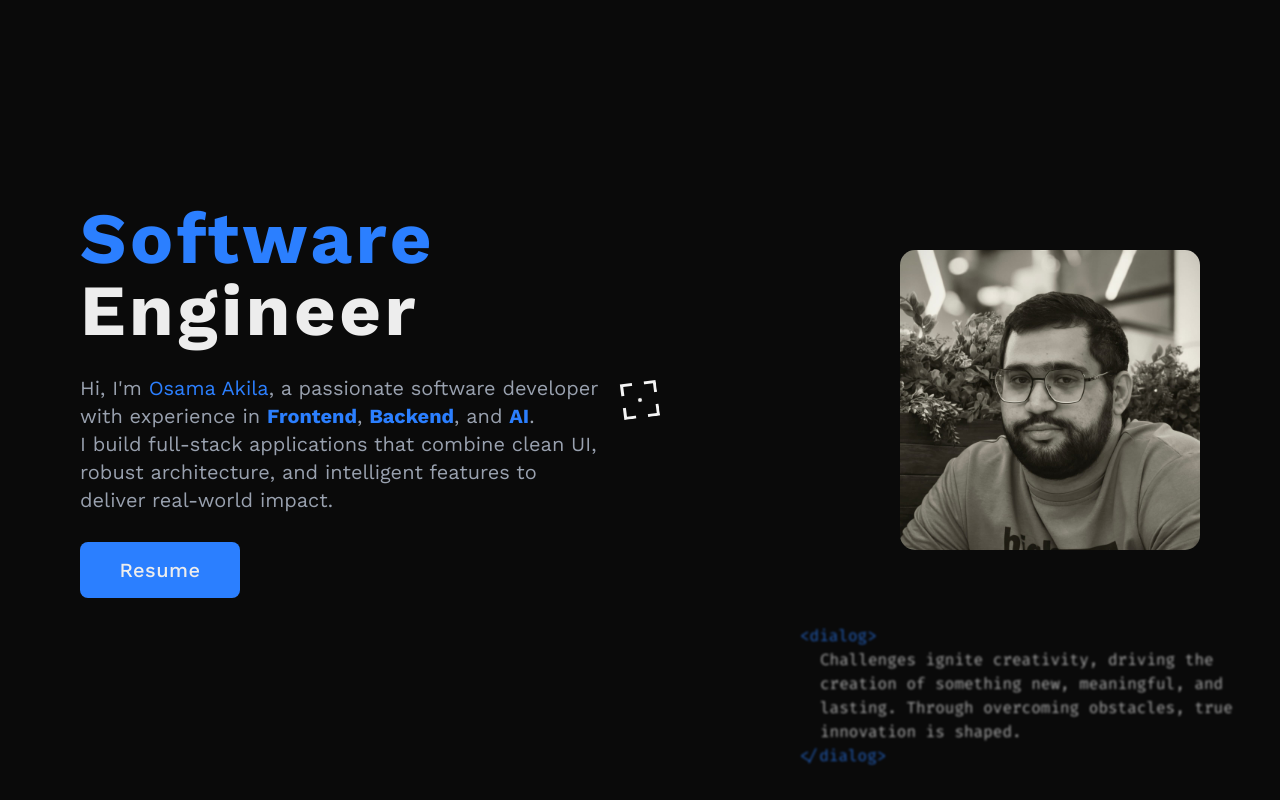
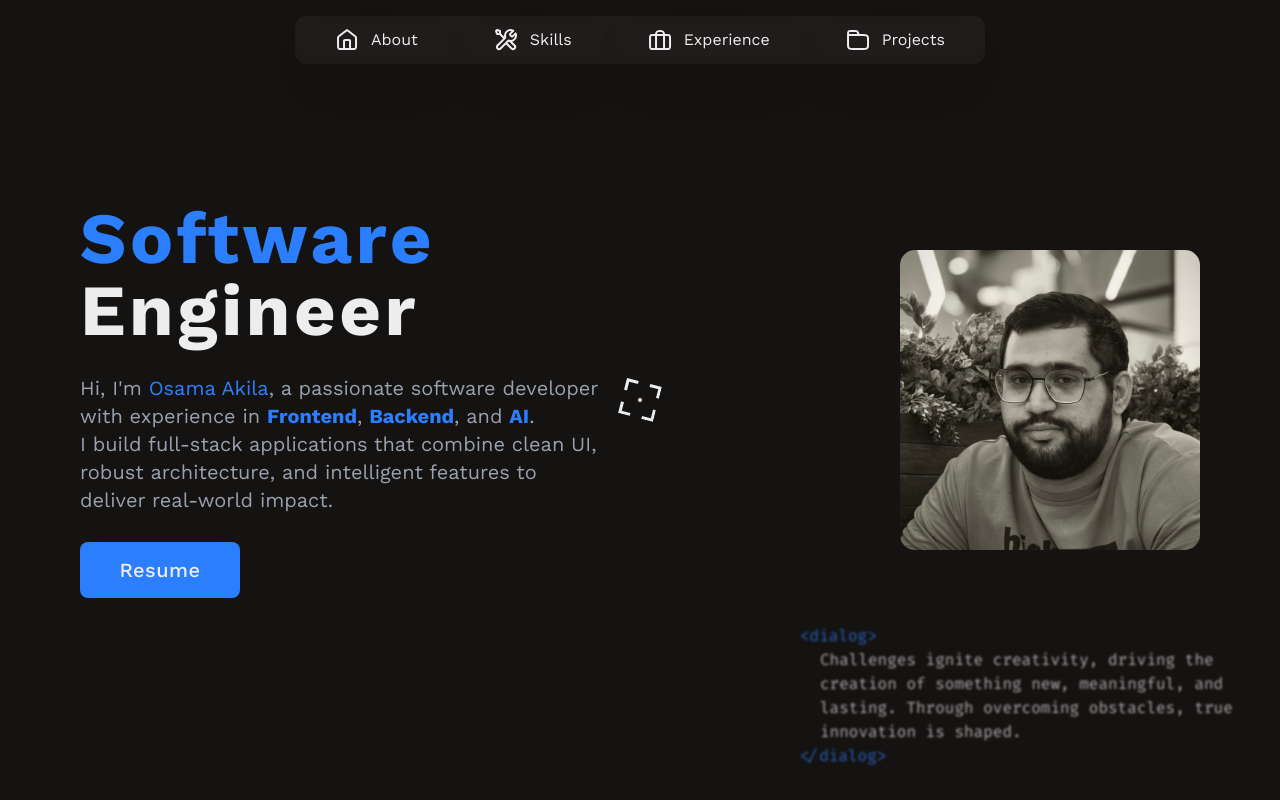
Before and after one commit to OsamaAkilaDev/PersonalWebsite, a Next.js app: page / in a window 1280 px wide. Shown: the top 800 px of the page. Built offline with nearby package versions, Linux system fonts and the light colour scheme.

Commit message:
Fixed some smooth scrolling behavior

```diff
--- a/app/components/Introduction/IntroductionCard.jsx
+++ b/app/components/Introduction/IntroductionCard.jsx
@@ -19,7 +19,7 @@ function IntroductionCard() {
         intelligent features to deliver real-world impact.
       </p>
 
-      <button className="bg-blue-500 py-3.5 text-xl font-medium tracking-wide rounded-lg hover:bg-blue-600 active:bg-blue-700 transition-colors cursor-target w-40 cursor-none">
+      <button className="bg-blue-500 py-3.5 text-xl font-medium tracking-wide rounded-lg hover:bg-blue-600 active:bg-blue-700 transition-colors cursor-target cursor-none w-40">
         Resume
       </button>
     </div>
--- /dev/null
+++ b/app/components/NavMenu.jsx
@@ -0,0 +1,108 @@
+import Link from "next/link";
+import React from "react";
+import { gsap } from "gsap";
+import { ScrollToPlugin } from "gsap/ScrollToPlugin";
+
+gsap.registerPlugin(ScrollToPlugin);
+
+const scrollToElement = (target) => {
+  gsap.to(window, {
+    duration: 1,
+    scrollTo: { y: target },
+    ease: "power2.inOut",
+  });
+};
+
+function NavMenu() {
+  return (
+    <div className="fixed bg-[#1f1c1b] rounded-xl h-12 z-10 top-4 left-1/2 -translate-x-1/2 flex gap-3 items-center p-2 ">
+      <NavLink title="About" href="#intro">
+        <svg
+          width="100%"
+          height="100%"
+          viewBox="0 0 24 24"
+          fill="none"
+          xmlns="http://www.w3.org/2000/svg"
+        >
+          <path
+            d="M9 21V13.6C9 13.0399 9 12.7599 9.10899 12.546C9.20487 12.3578 9.35785 12.2049 9.54601 12.109C9.75992 12 10.0399 12 10.6 12H13.4C13.9601 12 14.2401 12 14.454 12.109C14.6422 12.2049 14.7951 12.3578 14.891 12.546C15 12.7599 15 13.0399 15 13.6V21M11.0177 2.764L4.23539 8.03912C3.78202 8.39175 3.55534 8.56806 3.39203 8.78886C3.24737 8.98444 3.1396 9.20478 3.07403 9.43905C3 9.70352 3 9.9907 3 10.5651V17.8C3 18.9201 3 19.4801 3.21799 19.908C3.40973 20.2843 3.71569 20.5903 4.09202 20.782C4.51984 21 5.07989 21 6.2 21H17.8C18.9201 21 19.4802 21 19.908 20.782C20.2843 20.5903 20.5903 20.2843 20.782 19.908C21 19.4801 21 18.9201 21 17.8V10.5651C21 9.9907 21 9.70352 20.926 9.43905C20.8604 9.20478 20.7526 8.98444 20.608 8.78886C20.4447 8.56806 20.218 8.39175 19.7646 8.03913L12.9823 2.764C12.631 2.49075 12.4553 2.35412 12.2613 2.3016C12.0902 2.25526 11.9098 2.25526 11.7387 2.3016C11.5447 2.35412 11.369 2.49075 11.0177 2.764Z"
+            stroke="currentColor"
+            strokeWidth="2"
+            strokeLinecap="round"
+            strokeLinejoin="round"
+          />
+        </svg>
+      </NavLink>
+
+      <NavLink title="Skills" href="#skills">
+        <svg
+          width="100%"
+          height="100%"
+          viewBox="0 0 24 24"
+          fill="none"
+          xmlns="http://www.w3.org/2000/svg"
+        >
+          <path
+            d="M6 6L10.5 10.5M6 6H3L2 3L3 2L6 3V6ZM19.259 2.74101L16.6314 5.36863C16.2354 5.76465 16.0373 5.96265 15.9632 6.19098C15.8979 6.39183 15.8979 6.60817 15.9632 6.80902C16.0373 7.03735 16.2354 7.23535 16.6314 7.63137L16.8686 7.86863C17.2646 8.26465 17.4627 8.46265 17.691 8.53684C17.8918 8.6021 18.1082 8.6021 18.309 8.53684C18.5373 8.46265 18.7354 8.26465 19.1314 7.86863L21.5893 5.41072C21.854 6.05488 22 6.76039 22 7.5C22 10.5376 19.5376 13 16.5 13C16.1338 13 15.7759 12.9642 15.4298 12.8959C14.9436 12.8001 14.7005 12.7521 14.5532 12.7668C14.3965 12.7824 14.3193 12.8059 14.1805 12.8802C14.0499 12.9501 13.919 13.081 13.657 13.343L6.5 20.5C5.67157 21.3284 4.32843 21.3284 3.5 20.5C2.67157 19.6716 2.67157 18.3284 3.5 17.5L10.657 10.343C10.919 10.081 11.0499 9.95005 11.1198 9.81949C11.1941 9.68068 11.2176 9.60347 11.2332 9.44681C11.2479 9.29945 11.1999 9.05638 11.1041 8.57024C11.0358 8.22406 11 7.86621 11 7.5C11 4.46243 13.4624 2 16.5 2C17.5055 2 18.448 2.26982 19.259 2.74101ZM12.0001 14.9999L17.5 20.4999C18.3284 21.3283 19.6716 21.3283 20.5 20.4999C21.3284 19.6715 21.3284 18.3283 20.5 17.4999L15.9753 12.9753C15.655 12.945 15.3427 12.8872 15.0408 12.8043C14.6517 12.6975 14.2249 12.7751 13.9397 13.0603L12.0001 14.9999Z"
+            stroke="currentColor"
+            strokeWidth="2"
+            strokeLinecap="round"
+            strokeLinejoin="round"
+          />
+        </svg>
+      </NavLink>
+
+      <NavLink title="Experience" href="#exp">
+        <svg
+          width="100%"
+          height="100%"
+          viewBox="0 0 24 24"
+          fill="none"
+          xmlns="http://www.w3.org/2000/svg"
+        >
+          <path
+            d="M8 21V7C8 6.07003 8 5.60504 8.10222 5.22354C8.37962 4.18827 9.18827 3.37962 10.2235 3.10222C10.605 3 11.07 3 12 3C12.93 3 13.395 3 13.7765 3.10222C14.8117 3.37962 15.6204 4.18827 15.8978 5.22354C16 5.60504 16 6.07003 16 7V21M5.2 21H18.8C19.9201 21 20.4802 21 20.908 20.782C21.2843 20.5903 21.5903 20.2843 21.782 19.908C22 19.4802 22 18.9201 22 17.8V10.2C22 9.07989 22 8.51984 21.782 8.09202C21.5903 7.71569 21.2843 7.40973 20.908 7.21799C20.4802 7 19.9201 7 18.8 7H5.2C4.07989 7 3.51984 7 3.09202 7.21799C2.71569 7.40973 2.40973 7.71569 2.21799 8.09202C2 8.51984 2 9.07989 2 10.2V17.8C2 18.9201 2 19.4802 2.21799 19.908C2.40973 20.2843 2.71569 20.5903 3.09202 20.782C3.51984 21 4.0799 21 5.2 21Z"
+            stroke="currentColor"
+            strokeWidth="2"
+            strokeLinecap="round"
+            strokeLinejoin="round"
+          />
+        </svg>
+      </NavLink>
+
+      <NavLink title="Projects" href="#projects">
+        <svg
+          width="100%"
+          height="100%"
+          viewBox="0 0 24 24"
+          fill="none"
+          xmlns="http://www.w3.org/2000/svg"
+        >
+          <path
+            d="M13 7L11.8845 4.76892C11.5634 4.1268 11.4029 3.80573 11.1634 3.57116C10.9516 3.36373 10.6963 3.20597 10.4161 3.10931C10.0992 3 9.74021 3 9.02229 3H5.2C4.0799 3 3.51984 3 3.09202 3.21799C2.71569 3.40973 2.40973 3.71569 2.21799 4.09202C2 4.51984 2 5.0799 2 6.2V7M2 7H17.2C18.8802 7 19.7202 7 20.362 7.32698C20.9265 7.6146 21.3854 8.07354 21.673 8.63803C22 9.27976 22 10.1198 22 11.8V16.2C22 17.8802 22 18.7202 21.673 19.362C21.3854 19.9265 20.9265 20.3854 20.362 20.673C19.7202 21 18.8802 21 17.2 21H6.8C5.11984 21 4.27976 21 3.63803 20.673C3.07354 20.3854 2.6146 19.9265 2.32698 19.362C2 18.7202 2 17.8802 2 16.2V7Z"
+            stroke="currentColor"
+            strokeWidth="2"
+            strokeLinecap="round"
+            strokeLinejoin="round"
+          />
+        </svg>
+      </NavLink>
+    </div>
+  );
+}
+
+function NavLink({ title, href, children }) {
+  return (
+    <button
+      className="px-8 rounded-lg h-full shadow-2xl flex items-center justify-center cursor-target cursor-none gap-3"
+      onClick={() => scrollToElement(href)}
+      // href={href}
+      // scroll={true}
+    >
+      <div className="h-6 w-6 flex items-center justify-center">{children}</div>
+      <p>{title}</p>
+    </button>
+  );
+}
+
+export default NavMenu;
--- a/app/components/Sections/ExperienceSection.jsx
+++ b/app/components/Sections/ExperienceSection.jsx
@@ -16,7 +16,7 @@ function ExperienceSection() {
   ];
 
   return (
-    <div className="w-full min-h-screen md:p-18 max-md:p-8">
+    <div id="exp" className="w-full min-h-screen md:p-18 max-md:p-8">
       <h1 className="text-4xl font-medium mb-12 text-blue-500">Experience</h1>
       <div className="flex flex-col gap-12">
         {experiences.map((exp, i) => {
--- a/app/components/Sections/IntroductionSection.jsx
+++ b/app/components/Sections/IntroductionSection.jsx
@@ -5,7 +5,10 @@ import Quote from "../Introduction/Quote";
 
 function IntroductionSection() {
   return (
-    <div className="w-full min-h-screen flex items-center justify-between md:p-20 max-md:p-8 max-md:items-start max-md:flex-col gap-8">
+    <div
+      id="intro"
+      className="relative w-full min-h-screen flex items-center justify-between md:p-20 max-md:p-8 max-md:items-start max-md:flex-col gap-8"
+    >
       <IntroductionCard />
 
       <div className="max-md:hidden cursor-target">
--- a/app/components/Sections/ProjectsSection.jsx
+++ b/app/components/Sections/ProjectsSection.jsx
@@ -1,7 +1,11 @@
 import React from "react";
 
 function ProjectsSection() {
-  return <div>ProjectsSection</div>;
+  return (
+    <div id="projects" className="w-full min-h-screen md:p-18 max-md:p-8">
+      <h1 className="text-4xl font-medium mb-12 text-blue-500">Projects</h1>
+    </div>
+  );
 }
 
 export default ProjectsSection;
--- a/app/components/Sections/SkillsSection.jsx
+++ b/app/components/Sections/SkillsSection.jsx
@@ -4,7 +4,7 @@ import { skillCategories } from "@/app/utils/skills";
 
 function SkillsSection() {
   return (
-    <div className="w-full min-h-screen md:p-18 max-md:p-8">
+    <div id="skills" className="w-full min-h-screen md:p-18 max-md:p-8">
       <h1 className="text-4xl font-medium mb-12 text-blue-500">My Stack</h1>
 
       <div className="flex flex-col gap-10">
--- a/app/globals.css
+++ b/app/globals.css
@@ -1,11 +1,12 @@
 @import "tailwindcss";
 
 html {
-  scroll-behavior: smooth;
+  --scroll-behavior: smooth !important;
+  scroll-behavior: smooth !important;
 }
 
 :root {
-  --background: #0a0a0a;
+  --background: #151312;
   --foreground: #ededed;
 }
 
@@ -16,3 +17,11 @@ body {
   font-family: Arial, Helvetica, sans-serif;
   overflow-x: hidden;
 }
+
+.glassmorphisim {
+  background: rgba(255, 250, 250, 0.15);
+  border-radius: 16px;
+  box-shadow: 0 4px 30px rgba(0, 0, 0, 0.1);
+  backdrop-filter: blur(6.3px);
+  -webkit-backdrop-filter: blur(6.3px);
+}
--- a/app/layout.js
+++ b/app/layout.js
@@ -1,5 +1,7 @@
 import "./globals.css";
 import { workSans } from "./utils/fonts";
+import { gsap } from "gsap";
+
 export const metadata = {
   title: "Osama Akila",
   description: "Osama Akila's personal website and portfolio.",
@@ -7,7 +9,7 @@ export const metadata = {
 
 export default function RootLayout({ children }) {
   return (
-    <html lang="en">
+    <html lang="en" style={{ scrollBehavior: "smooth" }}>
       <body
         className={`${workSans.className} antialiased outline-none focus:ring-0`}
       >
--- a/app/page.js
+++ b/app/page.js
@@ -5,6 +5,8 @@ import ExperienceSection from "./components/Sections/ExperienceSection";
 import { useEffect, useState } from "react";
 import Lenis from "lenis";
 import TargetCursor from "./components/TargetCursor";
+import ProjectsSection from "./components/Sections/ProjectsSection";
+import NavMenu from "./components/NavMenu";
 
 export default function Home() {
   const [isMobile, setIsMobile] = useState(false);
@@ -27,15 +29,19 @@ export default function Home() {
     }
     requestAnimationFrame(raf);
   }, []);
+
   return (
-    <main className={`w-full flex flex-col`}>
+    <main className={`w-full flex flex-col relative`}>
       {isMobile ? null : (
         <TargetCursor spinDuration={2} hideDefaultCursor={true} />
       )}
 
+      <NavMenu />
+
       <IntroductionSection />
       <SkillsSection />
       <ExperienceSection />
+      <ProjectsSection />
     </main>
   );
 }
```
Also changed, not shown: app/components/Sections/AboutSection.jsx (deleted).
